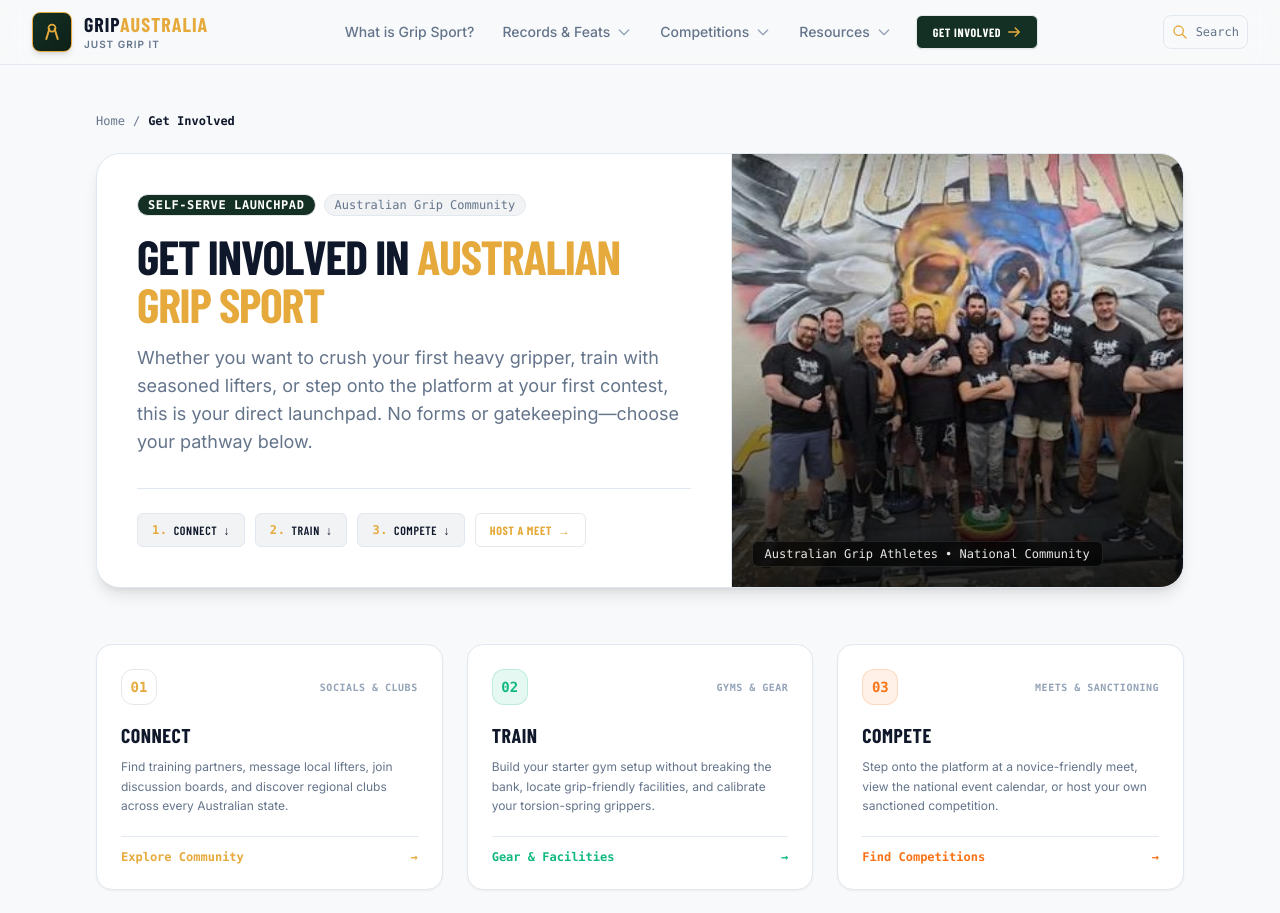
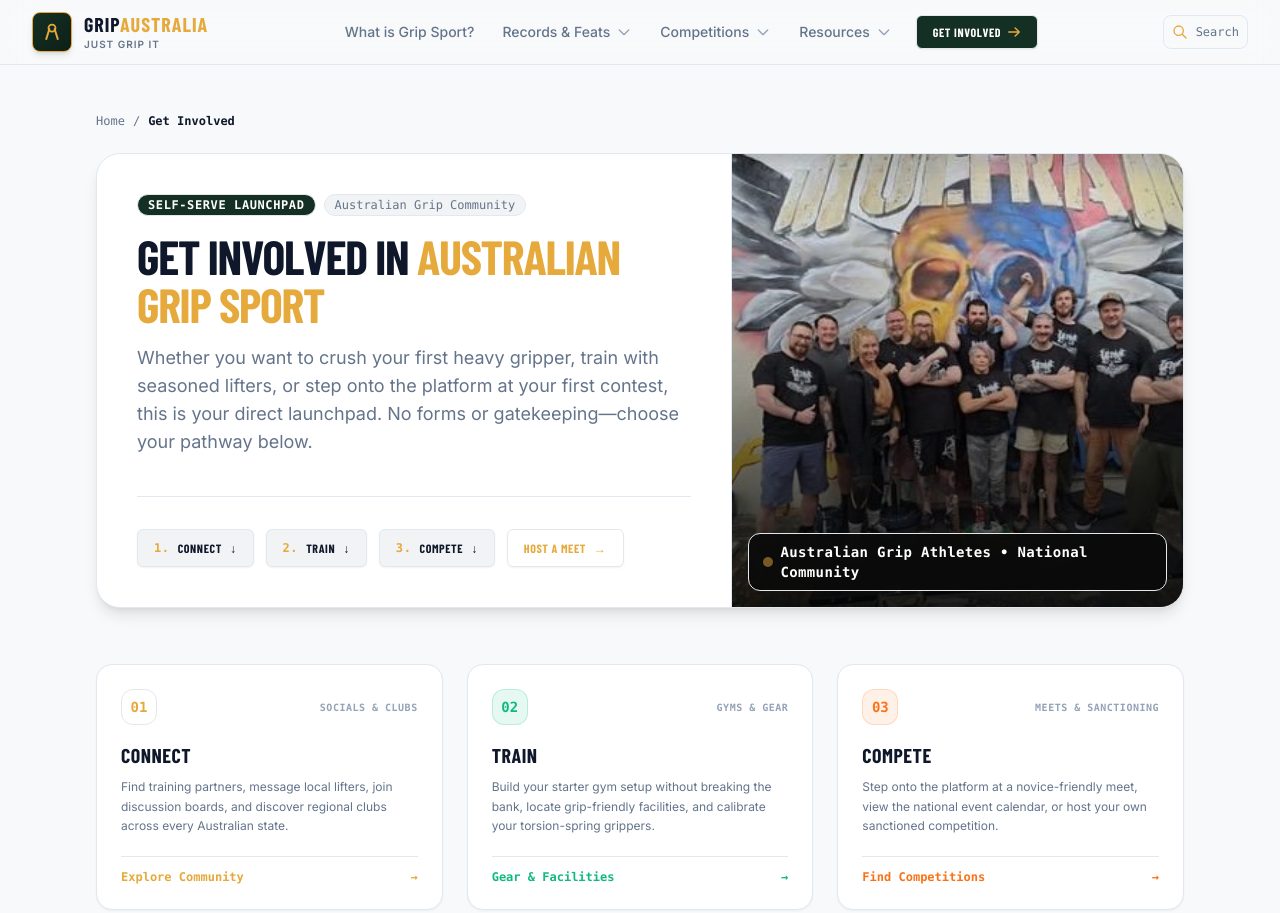
Before and after one commit to Buhtig3/gripaustralia, an Astro site: page /grip-australia-alpha/get-involved in a window 1280 px wide. Shown: the top 913 px of the page. Built offline with nearby package versions, Linux system fonts and the light colour scheme; Astro itself is replaced by a stand-in of ours; a web font is replaced by a local one.

Commit message:
fix: enhance layout and styling of the get-involved page for better user experience

```diff
--- a/src/pages/get-involved.astro
+++ b/src/pages/get-involved.astro
@@ -182,10 +182,11 @@ const firstCompFaqs = [
           </div>
 
           <!-- Quick Jump Buttons (3 Pathways + Meet Hosting) -->
-          <div class="mt-8 pt-6 border-t border-[var(--border-color)] flex flex-wrap gap-2.5">
+          <div class="mt-10 pt-8 border-t border-[var(--border-color)]">
+            <div class="flex flex-wrap items-center gap-3">
               <a
                 href="#pathway-connect"
-              class="px-3.5 py-2 rounded-[var(--btn-radius)] bg-[var(--bg-elevated)] hover:bg-[var(--accent)] hover:text-[var(--accent-text)] text-[var(--text-main)] border border-[var(--border-color)] font-accent uppercase text-xs tracking-wider font-semibold transition-colors flex items-center gap-1.5"
+                class="px-4 py-2.5 rounded-[var(--btn-radius)] bg-[var(--bg-elevated)] hover:bg-[var(--accent)] hover:text-[var(--accent-text)] text-[var(--text-main)] border border-[var(--border-color)] font-accent uppercase text-xs tracking-wider font-bold transition-all flex items-center gap-2 shadow-sm hover:shadow"
               >
                 <span class="text-[var(--accent-gold)] font-mono font-bold">1.</span>
                 <span>Connect</span>
@@ -193,7 +194,7 @@ const firstCompFaqs = [
               </a>
               <a
                 href="#pathway-train"
-              class="px-3.5 py-2 rounded-[var(--btn-radius)] bg-[var(--bg-elevated)] hover:bg-[var(--accent)] hover:text-[var(--accent-text)] text-[var(--text-main)] border border-[var(--border-color)] font-accent uppercase text-xs tracking-wider font-semibold transition-colors flex items-center gap-1.5"
+                class="px-4 py-2.5 rounded-[var(--btn-radius)] bg-[var(--bg-elevated)] hover:bg-[var(--accent)] hover:text-[var(--accent-text)] text-[var(--text-main)] border border-[var(--border-color)] font-accent uppercase text-xs tracking-wider font-bold transition-all flex items-center gap-2 shadow-sm hover:shadow"
               >
                 <span class="text-[var(--accent-gold)] font-mono font-bold">2.</span>
                 <span>Train</span>
@@ -201,7 +202,7 @@ const firstCompFaqs = [
               </a>
               <a
                 href="#pathway-compete"
-              class="px-3.5 py-2 rounded-[var(--btn-radius)] bg-[var(--bg-elevated)] hover:bg-[var(--accent)] hover:text-[var(--accent-text)] text-[var(--text-main)] border border-[var(--border-color)] font-accent uppercase text-xs tracking-wider font-semibold transition-colors flex items-center gap-1.5"
+                class="px-4 py-2.5 rounded-[var(--btn-radius)] bg-[var(--bg-elevated)] hover:bg-[var(--accent)] hover:text-[var(--accent-text)] text-[var(--text-main)] border border-[var(--border-color)] font-accent uppercase text-xs tracking-wider font-bold transition-all flex items-center gap-2 shadow-sm hover:shadow"
               >
                 <span class="text-[var(--accent-gold)] font-mono font-bold">3.</span>
                 <span>Compete</span>
@@ -209,25 +210,33 @@ const firstCompFaqs = [
               </a>
               <a
                 href="#host-a-meet"
-              class="px-3.5 py-2 rounded-[var(--btn-radius)] bg-[var(--accent-gold)]/15 text-[var(--accent-gold)] hover:bg-[var(--accent-gold)]/25 border border-[var(--accent-gold)]/30 font-accent uppercase text-xs tracking-wider font-bold transition-colors flex items-center gap-1.5"
+                class="px-4 py-2.5 rounded-[var(--btn-radius)] bg-[var(--accent-gold)]/15 text-[var(--accent-gold)] hover:bg-[var(--accent-gold)]/25 border border-[var(--accent-gold)]/40 font-accent uppercase text-xs tracking-wider font-bold transition-all flex items-center gap-2 shadow-sm hover:shadow"
               >
                 <span>Host a Meet</span>
                 <span class="text-xs">&rarr;</span>
               </a>
             </div>
           </div>
+        </div>
 
         <!-- Right: Community Photo Visual -->
-        <div class="lg:col-span-5 relative min-h-[260px] lg:min-h-full border-t lg:border-t-0 lg:border-l border-[var(--border-color)] bg-black/20 overflow-hidden">
+        <div class="lg:col-span-5 relative min-h-[280px] lg:min-h-full border-t lg:border-t-0 lg:border-l border-[var(--border-color)] bg-black/20 overflow-hidden flex flex-col justify-end">
           <Image
             src={communityPhoto}
             alt="Australian grip sport athletes and competitors posing with calibrated plates and implements at a national meet."
             class="w-full h-full object-cover object-center transform hover:scale-105 transition-transform duration-500"
           />
-          <div class="absolute inset-0 bg-gradient-to-t from-black/80 via-black/20 to-transparent flex items-end p-5">
-            <span class="text-xs font-mono text-white/90 bg-black/60 px-3 py-1 rounded-md backdrop-blur-sm border border-white/10">
+          <div class="absolute inset-0 bg-gradient-to-t from-black/85 via-black/30 to-transparent pointer-events-none"></div>
+          <div class="absolute bottom-4 left-4 right-4 z-10">
+            <div
+              class="inline-flex items-center gap-2 px-3.5 py-2 rounded-xl backdrop-blur-md shadow-2xl border border-[var(--accent-gold)]/50"
+              style="background-color: rgba(10, 10, 10, 0.88) !important; color: #ffffff !important;"
+            >
+              <span class="w-2.5 h-2.5 rounded-full bg-[var(--accent-gold)] shrink-0 shadow-sm animate-pulse"></span>
+              <span class="text-xs sm:text-sm font-mono font-bold tracking-wide" style="color: #ffffff !important;">
                 Australian Grip Athletes &bull; National Community
               </span>
+            </div>
           </div>
         </div>
 
@@ -668,8 +677,8 @@ const firstCompFaqs = [
               alt="Close-up of chalked athlete hand gripping a heavy steel implement on the platform."
               class="w-full h-full object-cover object-center"
             />
-            <div class="absolute inset-0 bg-gradient-to-t from-black/80 via-transparent to-transparent flex items-end p-4">
-              <span class="text-xs font-mono text-white/90">
+            <div class="absolute inset-0 bg-gradient-to-t from-black/85 via-transparent to-transparent flex items-end p-4">
+              <span class="text-xs font-mono font-semibold px-2.5 py-1 rounded bg-black/80 border border-white/20 shadow-md" style="color: #ffffff !important;">
                 Pure friction &bull; Standardized implements &bull; Calibrated steel
               </span>
             </div>
```
Lines whose indentation alone changed are shown as unchanged.
